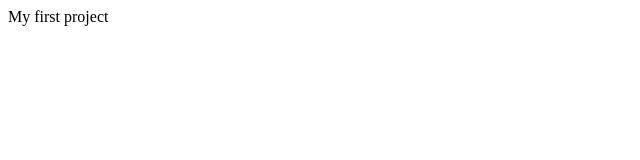
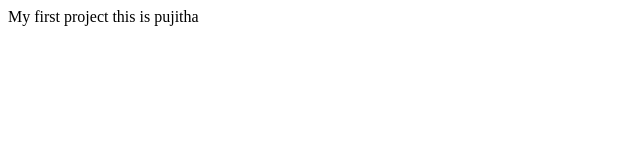
Before and after one commit to PALADI-PUJITHA/git-demo, a plain HTML site: page index.html in a window 1280 px wide. Shown: the whole page, without its empty margins (0-640 px from the left). Drawn offline with Linux system fonts and the light colour scheme.

Commit message:
second update

```diff
--- a/index.html
+++ b/index.html
@@ -7,5 +7,6 @@
 </head>
 <body>
     My first project
+    this is pujitha
 </body>
 </html>
```
